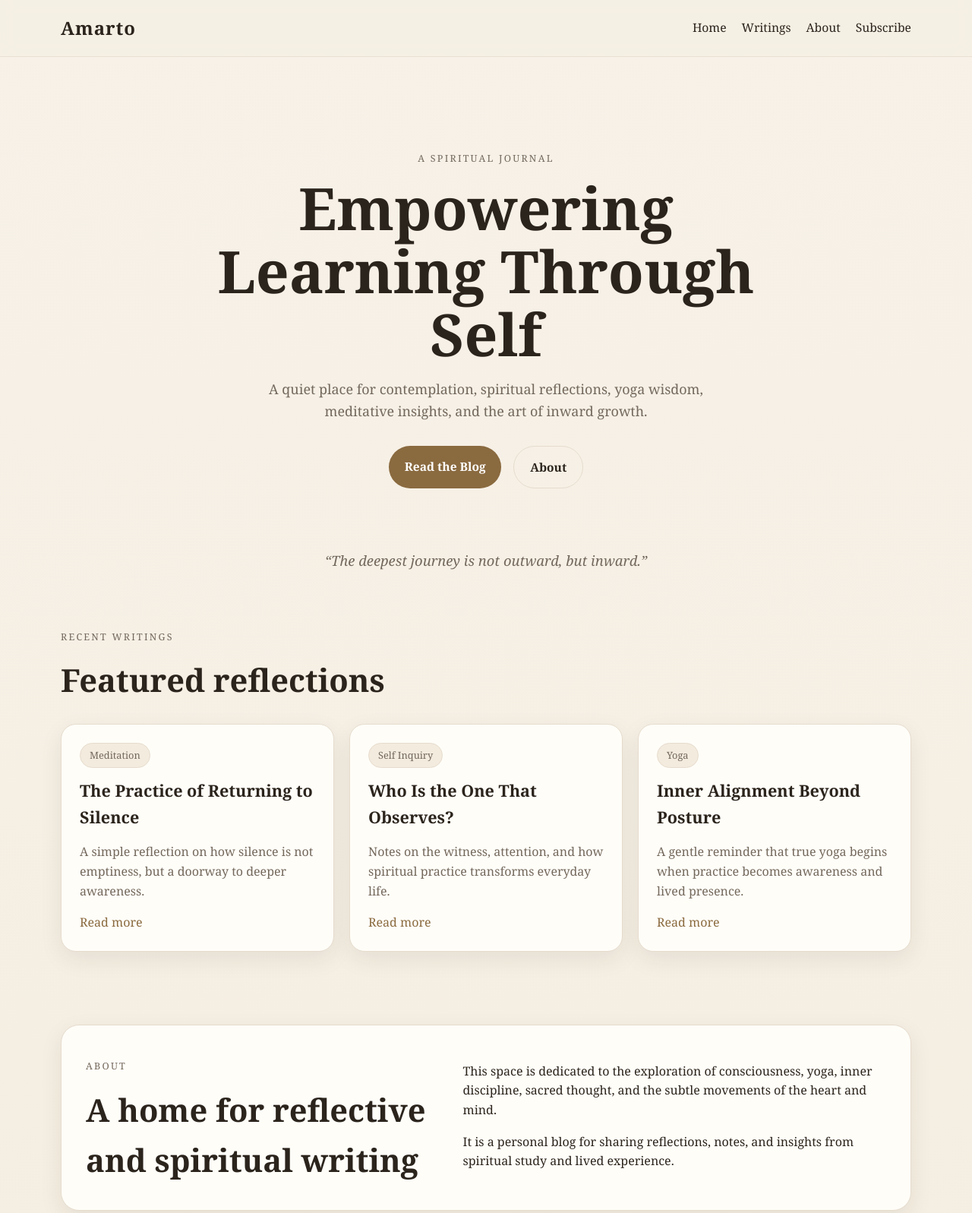
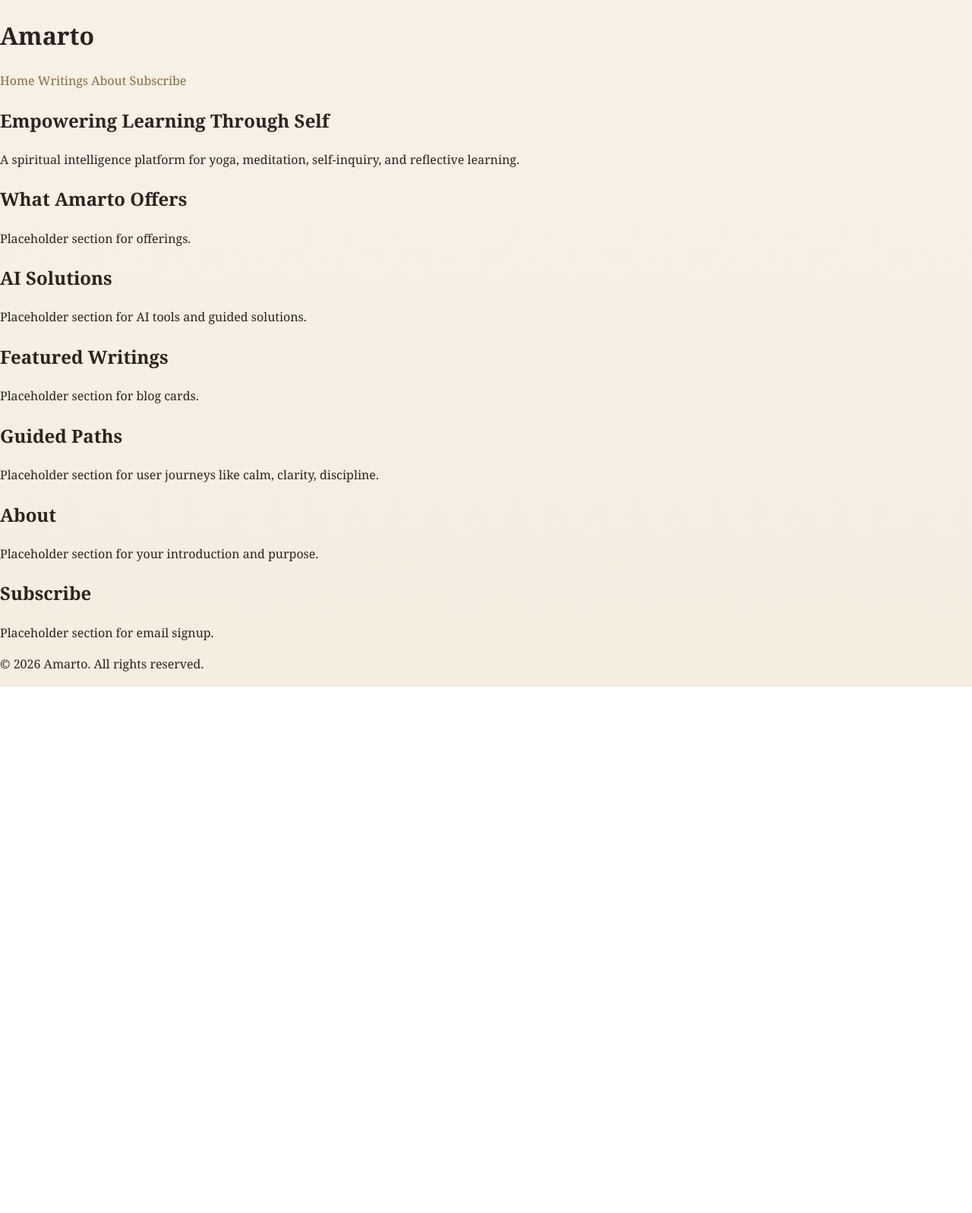
Before and after one commit to amartob/amartob.github.io, a plain HTML site: page index.html in a window 1280 px wide. Shown: the top 1597 px of the page at 76% size. After the commit the page ends 904 px from the top, so only its background shows below. Drawn offline with Linux system fonts and the light colour scheme.

Commit message:
changesL1

```diff
--- a/index.html
+++ b/index.html
@@ -3,135 +3,64 @@
 <head>
   <meta charset="UTF-8" />
   <meta name="viewport" content="width=device-width, initial-scale=1.0" />
-  <title>Amarto | Spiritual Blog</title>
-  <meta
-    name="description"
-    content="A spiritual blog on self-inquiry, silence, yoga, awareness, and inner growth."
-  />
+  <title>Amarto</title>
   <link rel="stylesheet" href="style.css" />
 </head>
 <body>
-  <header class="site-header">
-    <div class="container nav">
-      <a href="#" class="logo">Amarto</a>
-      <nav class="menu">
-        <a href="#home">Home</a>
-        <a href="#writings">Writings</a>
-        <a href="#about">About</a>
-        <a href="#subscribe">Subscribe</a>
-      </nav>
-    </div>
+
+  <header>
+    <h1>Amarto</h1>
+    <nav>
+      <a href="#">Home</a>
+      <a href="#">Writings</a>
+      <a href="#">About</a>
+      <a href="#">Subscribe</a>
+    </nav>
   </header>
 
   <main>
-    <section class="hero" id="home">
-      <div class="container hero-inner">
-        <p class="eyebrow">A Spiritual Journal</p>
-        <h1>Empowering Learning Through Self</h1>
-        <p class="hero-text">
-          A quiet place for contemplation, spiritual reflections, yoga wisdom,
-          meditative insights, and the art of inward growth.
-        </p>
-        <div class="hero-actions">
-          <a href="#writings" class="btn btn-primary">Read the Blog</a>
-          <a href="#about" class="btn btn-secondary">About</a>
-        </div>
-      </div>
+    <section id="hero">
+      <h2>Empowering Learning Through Self</h2>
+      <p>
+        A spiritual intelligence platform for yoga, meditation, self-inquiry,
+        and reflective learning.
+      </p>
     </section>
 
-    <section class="quote-band">
-      <div class="container">
-        <p class="quote">
-          “The deepest journey is not outward, but inward.”
-        </p>
-      </div>
+    <section id="offers">
+      <h2>What Amarto Offers</h2>
+      <p>Placeholder section for offerings.</p>
     </section>
 
-    <section class="posts-section" id="writings">
-      <div class="container">
-        <div class="section-head">
-          <p class="section-label">Recent Writings</p>
-          <h2>Featured reflections</h2>
-        </div>
-
-        <div class="post-grid">
-          <article class="post-card">
-            <span class="tag">Meditation</span>
-            <h3>The Practice of Returning to Silence</h3>
-            <p>
-              A simple reflection on how silence is not emptiness, but a doorway
-              to deeper awareness.
-            </p>
-            <a href="#">Read more</a>
-          </article>
-
-          <article class="post-card">
-            <span class="tag">Self Inquiry</span>
-            <h3>Who Is the One That Observes?</h3>
-            <p>
-              Notes on the witness, attention, and how spiritual practice
-              transforms everyday life.
-            </p>
-            <a href="#">Read more</a>
-          </article>
-
-          <article class="post-card">
-            <span class="tag">Yoga</span>
-            <h3>Inner Alignment Beyond Posture</h3>
-            <p>
-              A gentle reminder that true yoga begins when practice becomes
-              awareness and lived presence.
-            </p>
-            <a href="#">Read more</a>
-          </article>
-        </div>
-      </div>
+    <section id="ai-solutions">
+      <h2>AI Solutions</h2>
+      <p>Placeholder section for AI tools and guided solutions.</p>
     </section>
 
-    <section class="about-section" id="about">
-      <div class="container about-box">
-        <div class="about-left">
-          <p class="section-label">About</p>
-          <h2>A home for reflective and spiritual writing</h2>
-        </div>
-        <div class="about-right">
-          <p>
-            This space is dedicated to the exploration of consciousness, yoga,
-            inner discipline, sacred thought, and the subtle movements of the
-            heart and mind.
-          </p>
-          <p>
-            It is a personal blog for sharing reflections, notes, and insights
-            from spiritual study and lived experience.
-          </p>
-        </div>
-      </div>
+    <section id="writings">
+      <h2>Featured Writings</h2>
+      <p>Placeholder section for blog cards.</p>
     </section>
 
-    <section class="subscribe-section" id="subscribe">
-      <div class="container subscribe-box">
-        <div>
-          <p class="section-label">Subscribe</p>
-          <h2>Stay connected</h2>
-          <p>
-            Receive occasional updates when new reflections and blog posts are
-            published.
-          </p>
-        </div>
+    <section id="guided-paths">
+      <h2>Guided Paths</h2>
+      <p>Placeholder section for user journeys like calm, clarity, discipline.</p>
+    </section>
 
-        <form class="subscribe-form">
-          <input type="email" placeholder="Enter your email" />
-          <button type="submit" class="btn btn-primary">Sign Up</button>
-        </form>
-      </div>
+    <section id="about">
+      <h2>About</h2>
+      <p>Placeholder section for your introduction and purpose.</p>
+    </section>
+
+    <section id="subscribe">
+      <h2>Subscribe</h2>
+      <p>Placeholder section for email signup.</p>
     </section>
   </main>
 
-  <footer class="site-footer">
-    <div class="container footer-inner">
-      <p>© 2026 Amarto. All rights reserved.</p>
-      <p class="footer-note">Built with simplicity, presence, and intention.</p>
-    </div>
+  <footer>
+    <p>© 2026 Amarto. All rights reserved.</p>
   </footer>
+
 </body>
 </html>
```
